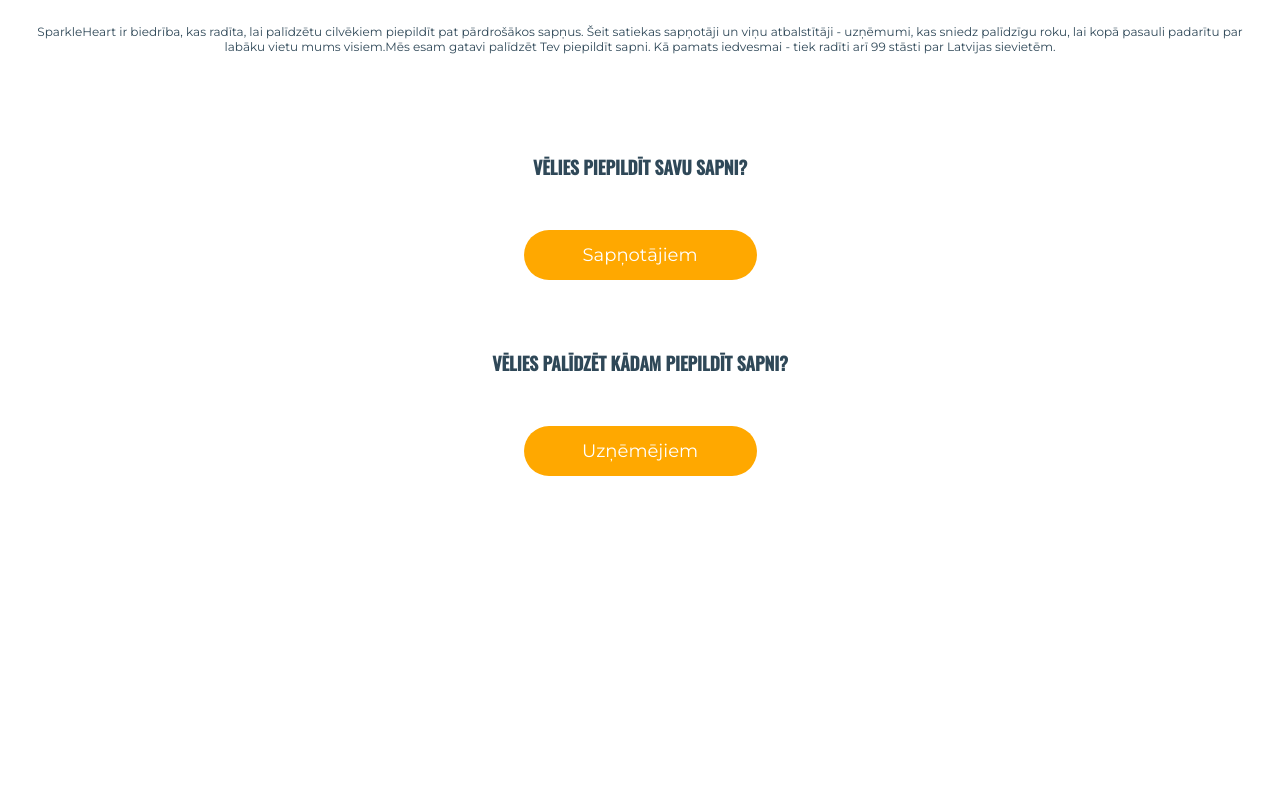
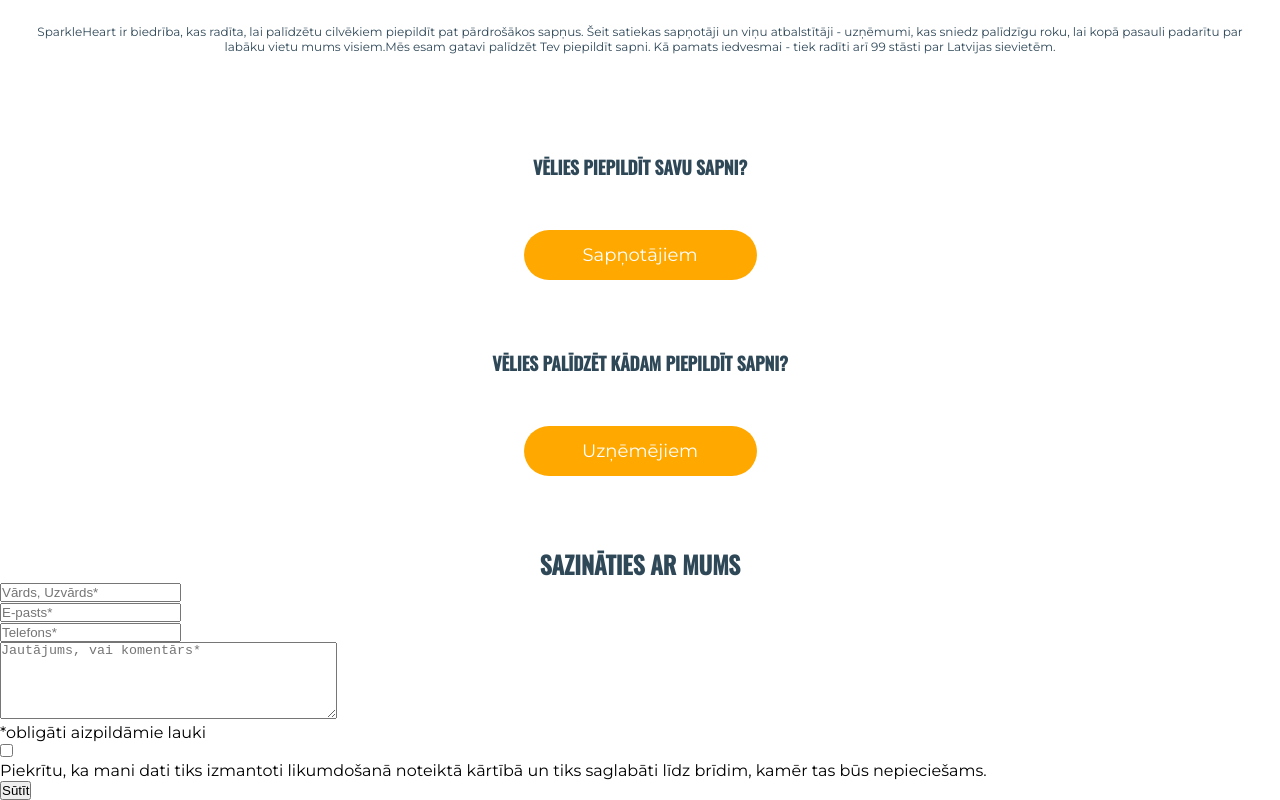
Before and after one commit to lienebriede/qualification-project-css-piere, a plain HTML site: page index.html in a window 1280 px wide. Shown: the part 805-1605 px from the top of the page. Before the commit the page ends 1351 px from the top, so only its background shows below. Drawn offline with nearby package versions, Linux system fonts and the light colour scheme.

Commit message:
Add form

```diff
--- a/index.html
+++ b/index.html
@@ -82,8 +82,28 @@
             </div>
         </section>
         <!--Contact-->
-        <section class="contact-form">
+        <section class="contact">
+            <form class="contact-form" method="#" action="#">
+                <h1>Sazināties ar mums</h1>
 
+                <input type="text" name="name_surname" id="name_surname" class="text-input"
+                    placeholder="Vārds, Uzvārds*" required>
+                <br>
+
+                <input type="email" name="email" id="email" class="text-input" placeholder="E-pasts*" required>
+                <br>
+
+                <input type="tel" name="phone" id="phone" placeholder="Telefons*" required>
+                <br>
+                <textarea name="message" id="message" class="message" cols="40" rows="5"
+                    placeholder="Jautājums, vai komentārs*"></textarea>
+                <p>*obligāti aizpildāmie lauki</p>
+                <input type="checkbox" id="agree" name="agree" value="agree">
+                <p>Piekrītu, ka mani dati tiks izmantoti likumdošanā noteiktā kārtībā un tiks saglabāti līdz brīdim,
+                    kamēr tas būs nepieciešams.</p>
+                <button class="button" type="submit">
+                    Sūtīt</button>
+            </form>
         </section>
         <section class="sponsors">
 
```
